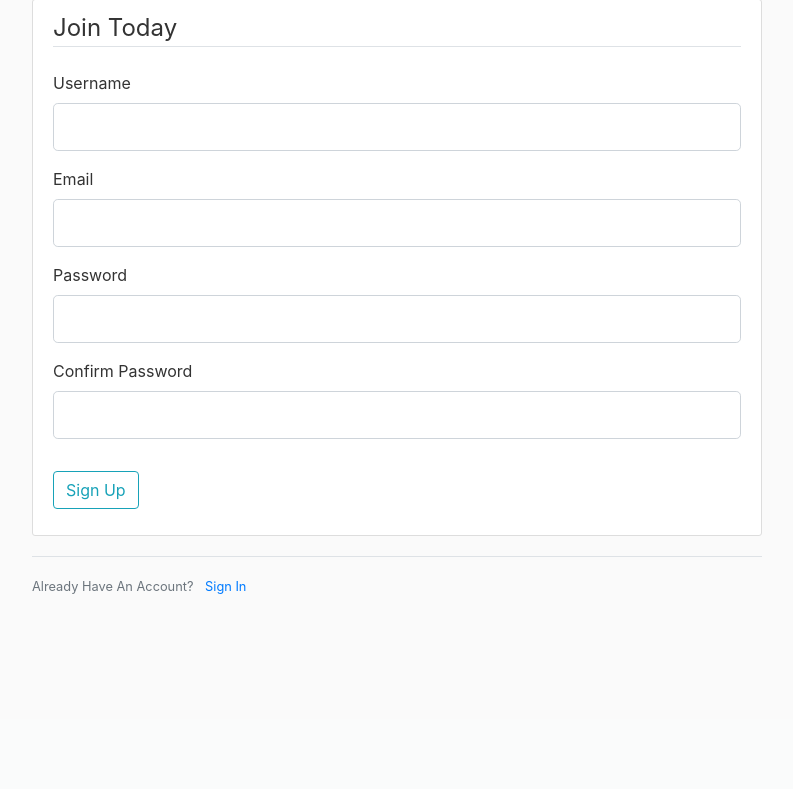
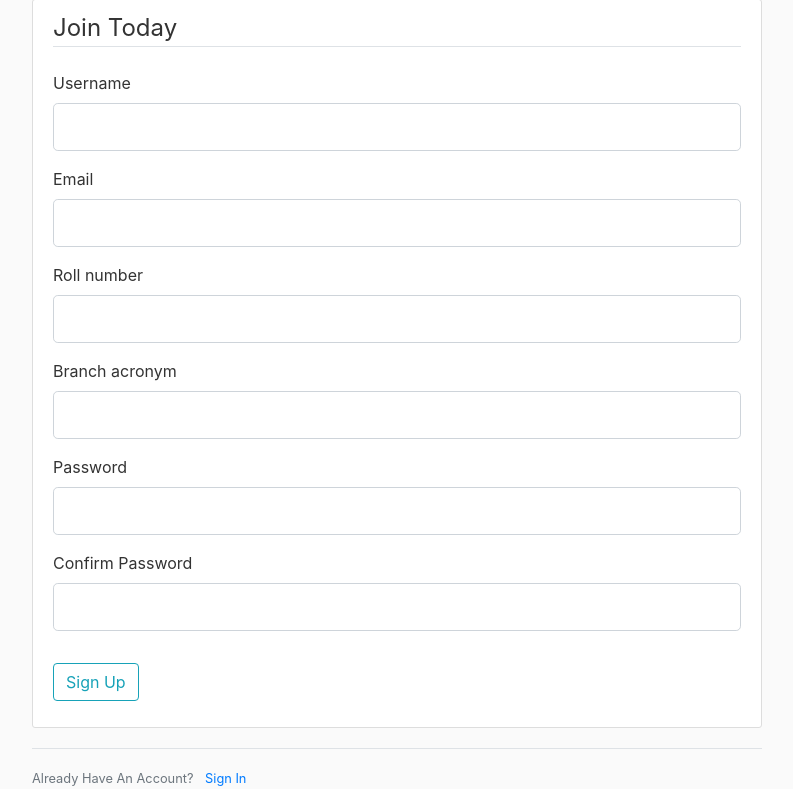
Before and after one commit to tanejaaryan/InformationRetrievalProject, a Flask app: page /register in a window 1280 px wide. Shown: the part 81-870 px from the top of the page, without its empty margins (53-846 px from the left). Before the commit the page ends 675 px from the top, so only its background shows below. Run offline with Flask 2, Linux system fonts and the light colour scheme; some libraries are stand-ins or nearby versions.

```diff
--- a/Backend/flaskblog/forms.py
+++ b/Backend/flaskblog/forms.py
@@ -10,6 +10,10 @@ class RegistrationForm(FlaskForm):
     email = StringField('Email',
                         validators=[DataRequired(), Email()])
     password = PasswordField('Password', validators=[DataRequired()])
+    roll_number = StringField('Roll number', validators=[DataRequired()])
+    branch = StringField('Branch acronym', validators=[DataRequired()])
+    courses_done = StringField('Courses done')
+    interests = StringField('Interests')
     confirm_password = PasswordField('Confirm Password',
                                      validators=[DataRequired(), EqualTo('password')])
     submit = SubmitField('Sign Up')
--- a/Backend/flaskblog/models.py
+++ b/Backend/flaskblog/models.py
@@ -1,7 +1,6 @@
 from datetime import datetime
 from flaskblog import db, login_manager
 from flask_login import UserMixin
-
 
 @login_manager.user_loader
 def load_user(user_id):
@@ -12,8 +11,9 @@ class User(db.Model, UserMixin):
     id = db.Column(db.Integer, primary_key=True)
     username = db.Column(db.String(20), unique=True, nullable=False)
     email = db.Column(db.String(120), unique=True, nullable=False)
-    image_file = db.Column(db.String(20), nullable=False, default='default.jpg')
+    roll_number = db.Column(db.String(20), unique=True, nullable=False)
+    branch = db.Column(db.String(20), nullable=False)
     password = db.Column(db.String(60), nullable=False)
 
     def __repr__(self):
-        return f"User('{self.username}', '{self.email}', '{self.image_file}')"
+        return f"User('{self.username}', '{self.email}', '{self.roll_number}', '{self.branch}')"
--- a/Backend/flaskblog/routes.py
+++ b/Backend/flaskblog/routes.py
@@ -89,7 +89,8 @@ def register():
     form = RegistrationForm()
     if form.validate_on_submit():
         hashed_password = bcrypt.generate_password_hash(form.password.data).decode('utf-8')
-        user = User(username=form.username.data, email=form.email.data, password=hashed_password)
+        user = User(username=form.username.data, email=form.email.data, roll_number=form.roll_number.data,
+        branch = form.branch.data, password=hashed_password)
         db.session.add(user)
         db.session.commit()
         flash('Your account has been created! You are now able to log in', 'success')
--- a/Backend/flaskblog/templates/account.html
+++ b/Backend/flaskblog/templates/account.html
@@ -1,4 +1,6 @@
 {% extends "layout.html" %}
 {% block content %}
     <h1>{{ current_user.username }}</h1>
+    <h1>{{ current_user.roll_number }}</h1>
+    <h1>{{ current_user.branch }}</h1>
 {% endblock content %}
--- a/Backend/flaskblog/templates/register.html
+++ b/Backend/flaskblog/templates/register.html
@@ -30,6 +30,32 @@
                         </div>
                     {% else %}
                         {{ form.email(class="form-control form-control-lg") }}
+                    {% endif %}
+                </div>
+                <div class="form-group">
+                    {{ form.roll_number.label(class="form-control-label") }}
+                    {% if form.roll_number.errors %}
+                        {{ form.roll_number(class="form-control form-control-lg is-invalid") }}
+                        <div class="invalid-feedback">
+                            {% for error in form.roll_number.errors %}
+                                <span>{{ error }}</span>
+                            {% endfor %}
+                        </div>
+                    {% else %}
+                        {{ form.roll_number(class="form-control form-control-lg") }}
+                    {% endif %}
+                </div>
+                <div class="form-group">
+                    {{ form.branch.label(class="form-control-label") }}
+                    {% if form.branch.errors %}
+                        {{ form.branch(class="form-control form-control-lg is-invalid") }}
+                        <div class="invalid-feedback">
+                            {% for error in form.branch.errors %}
+                                <span>{{ error }}</span>
+                            {% endfor %}
+                        </div>
+                    {% else %}
+                        {{ form.branch(class="form-control form-control-lg") }}
                     {% endif %}
                 </div>
                 <div class="form-group">
```
Also changed, not shown: Backend/flaskblog/site.db.
